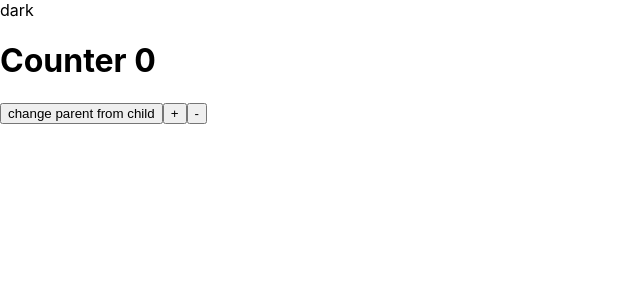
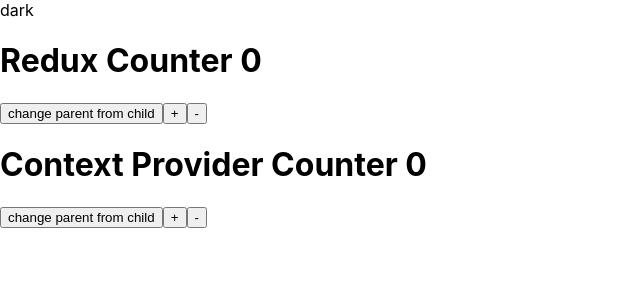
Before and after one commit to vishnuprasadkv55/redux-test, a React (Create React App) app: page / in a window 1280 px wide. Shown: the top 300 px of the page, without its empty margins (0-640 px from the left). Built offline with nearby package versions, Linux system fonts and the light colour scheme.

Commit message:
context api added

```diff
--- a/src/App.js
+++ b/src/App.js
@@ -1,5 +1,4 @@
 import React, { useEffect, useState } from "react";
-import { useSelector } from "react-redux";
 import Increment from "./components/increment";
 function App() {
   const [hello, setHello] = useState("dark");
--- a/src/components/increment.js
+++ b/src/components/increment.js
@@ -1,23 +1,38 @@
-import React, { useEffect } from 'react';
-import { useDispatch, useSelector } from 'react-redux';
-import { decrement, increment } from '../actions';
-const Increment = ({setHello, hello})=>{
-    const counter = useSelector(state=> state.counter)
-    const isLogged = useSelector(state=> state.isLogged)
-    const dispatch = useDispatch();
-    console.log(hello + 'child reinstantiated')
-    useEffect(()=>{
-        console.log('child rerendered')
-    })
-    return (
-      <div className="Hello">
-        <h1>Counter {counter}</h1>
-        <button onClick={()=> setHello('dark changed' + Math.random())} >change parent from child</button>
-        <button onClick={()=> dispatch(increment(5))} >+</button>
-        <button onClick={()=> dispatch(decrement())}>-</button>
+import React, { useEffect } from "react";
+import { useDispatch, useSelector } from "react-redux";
+import { decrement, increment } from "../actions";
+import { useCounter } from "../context/counter-context";
+const Increment = ({ setHello, hello }) => {
+  const counter = useSelector((state) => state.counter);
+  const isLogged = useSelector((state) => state.isLogged);
+  const dispatch = useDispatch();
+  const [count, setCount] = useCounter();
+  console.log(hello + "child reinstantiated");
+  useEffect(() => {
+    console.log("child rerendered");
+  });
+  return (
+    <div className="Hello">
+      <div>
+        <h1>Redux Counter {counter}</h1>
+        <button onClick={() => setHello("dark changed" + Math.random())}>
+          change parent from child
+        </button>
+        <button onClick={() => dispatch(increment(5))}>+</button>
+        <button onClick={() => dispatch(decrement())}>-</button>
         {isLogged && <h3>Valuable information I shouldn't see</h3>}
       </div>
-    );
-}
+      <div>
+        <h1>Context Provider Counter {count}</h1>
+        <button onClick={() => setHello("dark changed" + Math.random())}>
+          change parent from child
+        </button>
+        <button onClick={() => setCount(count + 1)}>+</button>
+        <button onClick={() => setCount(count - 1)}>-</button>
+        {isLogged && <h3>Valuable information I shouldn't see</h3>}
+      </div>
+    </div>
+  );
+};
 
-export default Increment
+export default Increment;
--- /dev/null
+++ b/src/context/counter-context.js
@@ -0,0 +1,14 @@
+import { createContext, useContext, useState } from "react";
+
+
+const CounterContext = createContext();
+
+export const CounterProvider = (props) =>{
+    const [state, setState] = useState(0);
+    return <CounterContext.Provider value={[state, setState]} {...props}/>
+}
+
+export const useCounter = ()=>{
+    const context = useContext(CounterContext)
+    return context;
+}
--- a/src/index.js
+++ b/src/index.js
@@ -1,4 +1,4 @@
-import React from "react";
+import React, { useState } from "react";
 import ReactDOM from "react-dom";
 import "./index.css";
 import App from "./App";
@@ -6,17 +6,19 @@
 import { createStore } from "redux";
 import allReducers from "./reducers";
 import { Provider } from "react-redux";
+import { CounterProvider } from "./context/counter-context";
 
 const store = createStore(
   allReducers,
   window.__REDUX_DEVTOOLS_EXTENSION__ && window.__REDUX_DEVTOOLS_EXTENSION__()
 );
-
 ReactDOM.render(
   <React.StrictMode>
-    <Provider store={store}>
-      <App />
-    </Provider>
+    <CounterProvider>
+      <Provider store={store}>
+        <App />
+      </Provider>
+    </CounterProvider>
   </React.StrictMode>,
   document.getElementById("root")
 );
```
